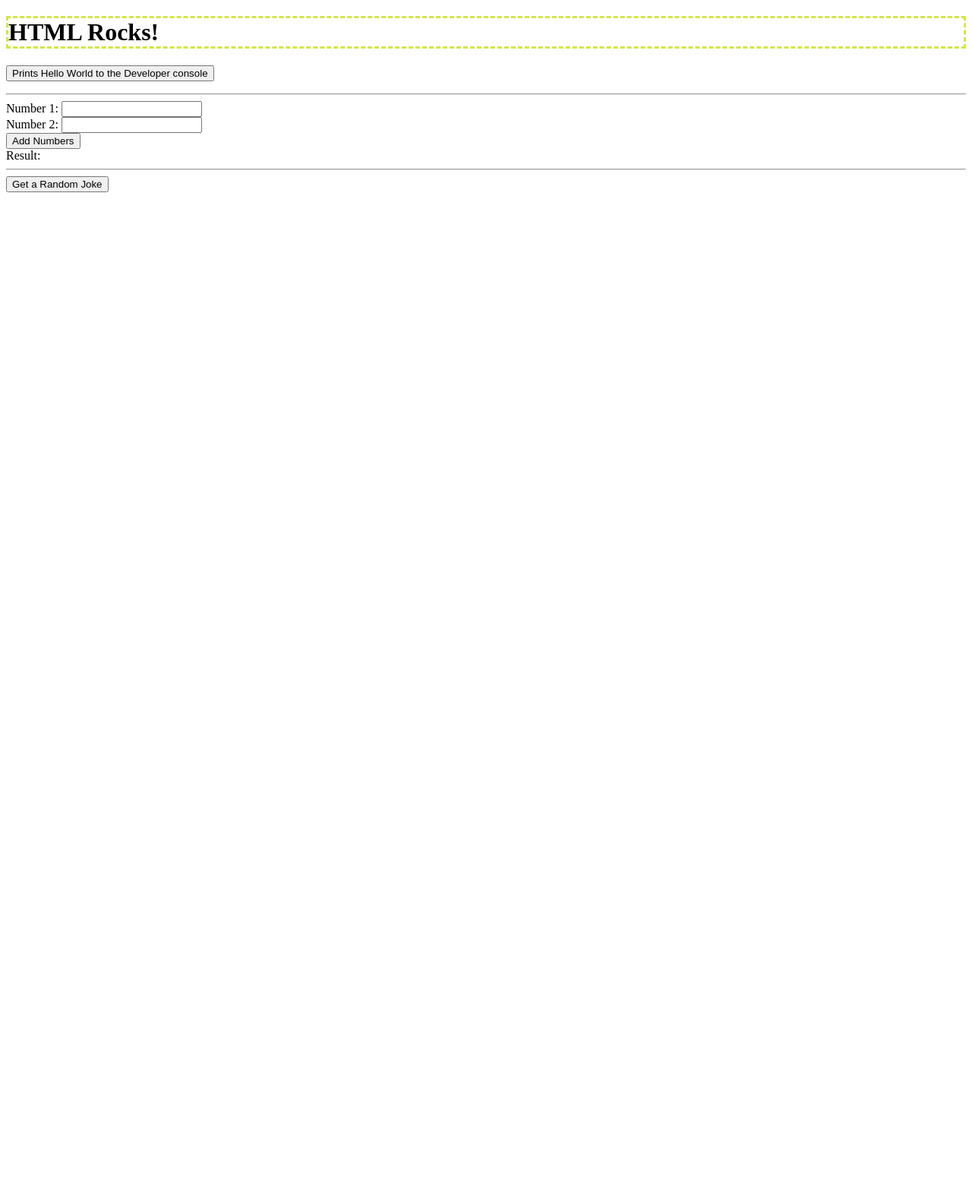
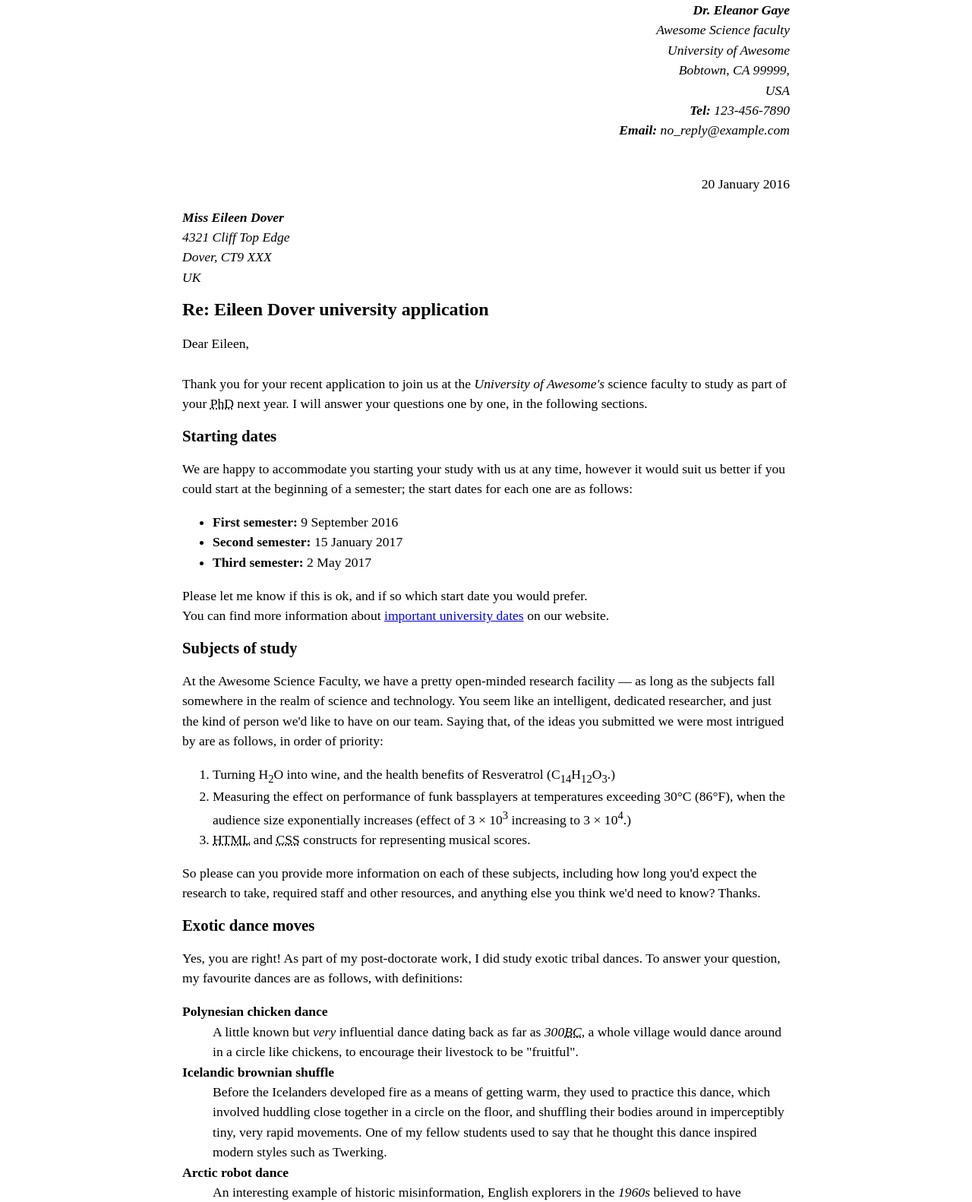
Before and after one commit to NathanFink/M3.2_Lab, a website: page index.html in a window 1280 px wide. Shown: the top 1582 px of the page at 76% size. Before the commit the page ends 800 px from the top, so only its background shows below. Drawn offline with Linux system fonts and the light colour scheme.

Commit message:
M3.2_Lab Completion

```diff
--- a/css/style.css
+++ b/css/style.css
@@ -1,4 +1,25 @@
-h1{
-  border-color: #d3e644;
-  border-style: dashed;
+
+body {
+  max-width: 800px;
+  margin: 0 auto;
 }
+
+.sender-column {
+  text-align: right;
+}
+
+h1 {
+  font-size: 1.5em;
+}
+
+h2 {
+  font-size: 1.3em;
+}
+
+p,ul,ol,dl,address {
+  font-size: 1.1em;
+}
+
+p, li, dd, dt, address {
+  line-height: 1.5;
+}
--- a/index.html
+++ b/index.html
@@ -1,5 +1,4 @@
 <!doctype html>
-<html>
 
 <head>
   <meta charset="utf-8">
@@ -11,68 +10,105 @@
 </head>
 
 <body>
-  <h1>HTML Rocks!</h1>
+  <address class="sender-column">
+    <strong>Dr. Eleanor Gaye</strong><br>
+    Awesome Science faculty<br>
+    University of Awesome<br>
+    Bobtown, CA 99999,<br>
+    USA<br>
+    <strong>Tel: </strong>123-456-7890<br>
+    <strong>Email: </strong>no_reply@example.com<br>
+    <br>
+  </address>
+  <p class="sender-column">20 January 2016</p>
+
+  <address>
+    <strong>Miss Eileen Dover</strong><br>
+    4321 Cliff Top Edge<br>
+    Dover, CT9 XXX<br>
+    UK
+  </address>
+
+  <h1>
+    Re: Eileen Dover university application
+  </h1>
+
   <p>
-    <button  onclick="helloWorld()">Prints Hello World to the Developer console</button>
+    Dear Eileen,<br>
+  <br>
+    Thank you for your recent application to join us at the <em>University of Awesome's</em> science faculty to study as part of your <abbr title="PhD">PhD</abbr> next year.
+    I will answer your questions one by one, in the following sections.<br>
   </p>
-  <hr>
-  <form id="addForm">
-    <label for="num1">Number 1:</label>
-    <input type="number" id="num1" name="num1" required>
-    <br>
-    <label for="num2">Number 2:</label>
-    <input type="number" id="num2" name="num2" required>
-    <br>
-    <button type="submit">Add Numbers</button>
-  </form>
 
-  <label id="result">Result:</label>
+  <h2>Starting dates</h2>
 
-  <hr>
+  <p>
+    We are happy to accommodate you starting your study with us at any time,
+    however it would suit us better if you could start at the beginning of a semester;
+    the start dates for each one are as follows:<br>
+  </p>
+    <ul>
+      <li><strong>First semester:</strong> 9 September 2016</li>
+      <li><strong>Second semester:</strong> 15 January 2017</li>
+      <li><strong>Third semester:</strong> 2 May 2017</li>
+    </ul>
 
-  <button id="jokeButton">Get a Random Joke</button>
-  <p id="joke"></p>
+  <p>
+    Please let me know if this is ok,
+    and if so which start date you would prefer.<br>
 
-  <script type="module" script="js/main.js">
-    import {helloWorld, add, fetchRandomJoke} from './js/main.js';
+    You can find more information about <a href="http://example.com">important university dates</a> on our website.
+  </p>
 
-    // This shows how to assign a function to the window object
-    // so that it can be called from the browser console
-    window.helloWorld = helloWorld;
+  <h2>Subjects of study</h2>
 
-    // This shows how to add an event listener to a button in the HTML
-    // and call a function when the button is clicked
-    const form = document.getElementById('addForm');
-    form.addEventListener('submit', function(e) {
-      e.preventDefault();
-      const num1 = parseFloat(document.getElementById('num1').value);
-      const num2 = parseFloat(document.getElementById('num2').value);
-      try{
-        const result = add(num1, num2);
-        document.getElementById('result').textContent = `Result: ${result}`;
-      }catch(e){
-        console.error(e);
-        document.getElementById('result').textContent = `Error: ${e.message}`;
-      }
+  <p>
+    At the Awesome Science Faculty, we have a pretty open-minded research facility — as long as the subjects fall somewhere in the realm of science and technology.
+    You seem like an intelligent, dedicated researcher, and just the kind of person we'd like to have on our team. Saying that, of the ideas you submitted we were most intrigued by are as follows, in order of priority:
+  </p>
 
-    });
+  <ol>
+    <li>Turning H<sub>2</sub>O into wine, and the health benefits of Resveratrol (C<sub>14</sub>H<sub>12</sub>O<sub>3</sub>.)</li>
+    <li> Measuring the effect on performance of funk bassplayers at temperatures exceeding 30°C (86°F), when the audience size exponentially increases (effect of 3 × 10<sup>3</sup> increasing to 3 × 10<sup>4</sup>.)</li>
+    <li><abbr title="HTML">HTML</abbr> and <abbr title="CSS">CSS</abbr> constructs for representing musical scores.</li>
+  </ol>
 
-    // this shows how to add an event listener to a button in the HTML
-    // that calls a function that fetches a random joke from an API
-    // and displays it on the page
-    const jokebtn = document.getElementById('jokeButton');
-    const jokeresult = document.getElementById('joke');
-    jokebtn.addEventListener('click', async () => {
-      try {
-        jokeresult.textContent = 'Loading...';
-        const joke = await fetchRandomJoke();
-        document.getElementById('joke').textContent = joke;
-      } catch (e) {
-        console.error(e);
-        document.getElementById('joke').textContent = `Error: ${e.message}`;
-      }
-    });
-  </script>
+  <p>
+    So please can you provide more information on each of these subjects,
+    including how long you'd expect the research to take,
+    required staff and other resources,
+    and anything else you think we'd need to know? Thanks.
+  </p>
+
+  <h2>Exotic dance moves</h2>
+
+  <p>
+    Yes, you are right! As part of my post-doctorate work, I did study exotic tribal dances.
+    To answer your question, my favourite dances are as follows, with definitions:<br>
+  </p>
+
+  <dl>
+    <dt><strong>Polynesian chicken dance</strong></dt>
+    <dd>A little known but <em>very</em> influential dance dating back as far as <em>300<abbr title="BC">BC</abbr>,</em> a whole village would dance around in a circle like chickens, to encourage their livestock to be "fruitful".</dd>
+
+    <dt><strong>Icelandic brownian shuffle</strong></dt>
+    <dd>Before the Icelanders developed fire as a means of getting warm, they used to practice this dance, which involved huddling close together in a circle on the floor, and shuffling their bodies around in imperceptibly tiny, very rapid movements. One of my fellow students used to say that he thought this dance inspired modern styles such as Twerking.</dd>
+
+    <dt><strong>Arctic robot dance</strong></dt>
+    <dd>An interesting example of historic misinformation, English explorers in the <em>1960s</em> believed to have discovered a new dance style characterized by "robotic", stilted movements, being practiced by inhabitants of Northern Alaska and Canada. Later on however it was discovered that they were just moving like this because they were really cold.</dd>
+  </dl>
+
+  <p>
+    For more of my research, see my <a href="http://example.com">exotic dance research page</a>.<br>
+    Yours sincerely,<br>
+  </p>
+
+    <p style="text-indent: 30px;"><strong>Dr Eleanor Gaye</strong></p>
+
+  <p>
+    University of Awesome motto: "Be awesome to each other." -- <em>The memoirs of Bill S Preston,</em> <abbr title="Esq">Esq</abbr>
+  </p>
+
 
 </body>
 
```
Also changed, not shown: README.md.
